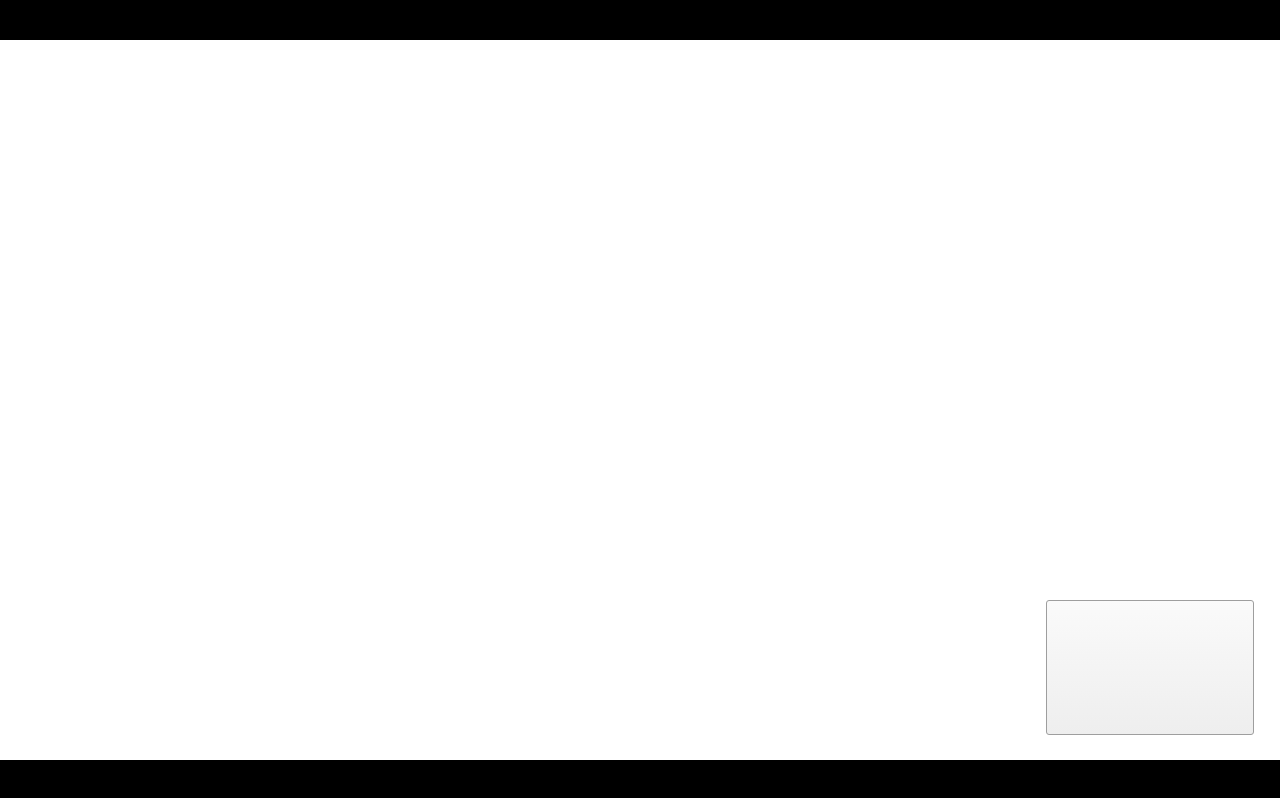
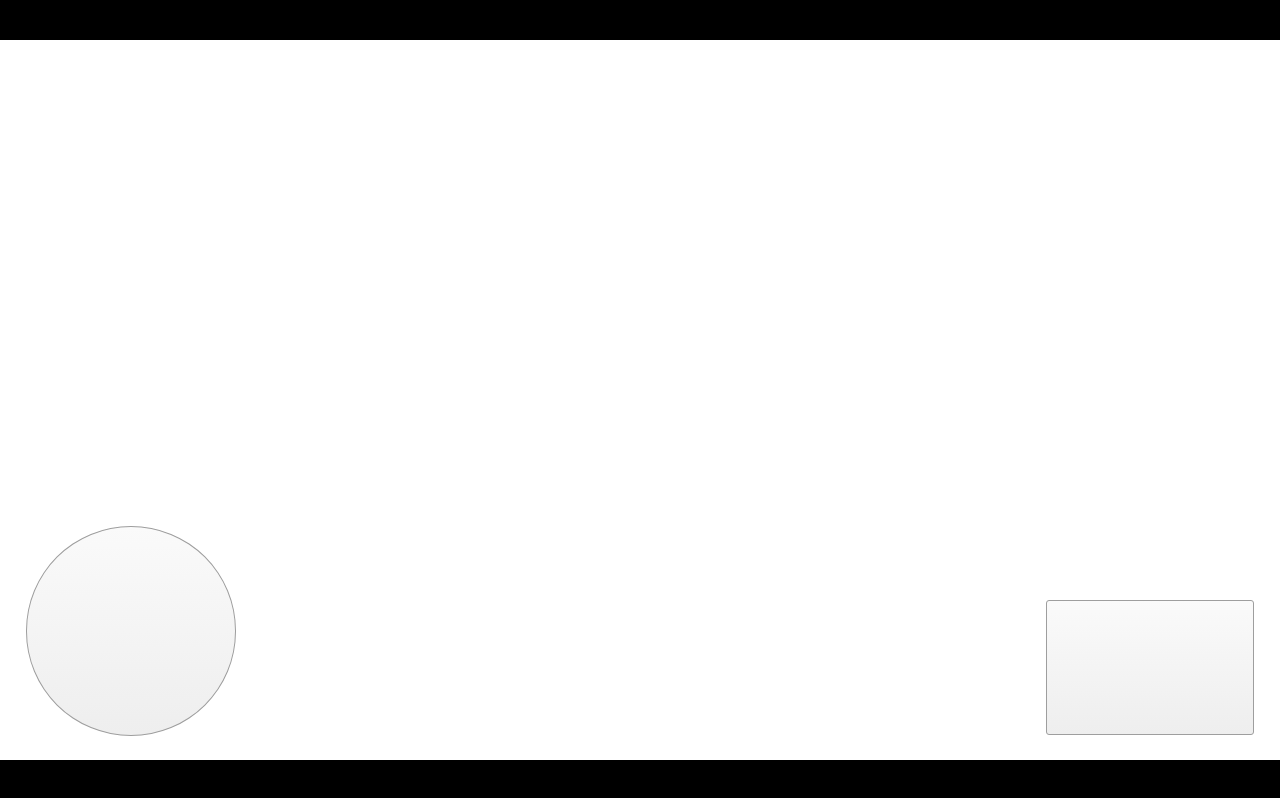
Before and after one commit to ionstage/scenes, a website with bundled scripts: page index.html in a window 1280 px wide. Built offline with nearby package versions, Linux system fonts and the light colour scheme.

Commit message:
Modify CSS styles of medal

```diff
--- a/css/app.css
+++ b/css/app.css
@@ -47,6 +47,9 @@ body {
 }
 
 .medal {
+  background-color: #eeeeee;
+  background-image: linear-gradient(#fafafa, #eeeeee);
+  border: 1px solid #9e9e9e;
   border-radius: 50%;
   float: left;
   height: 100%;
```
